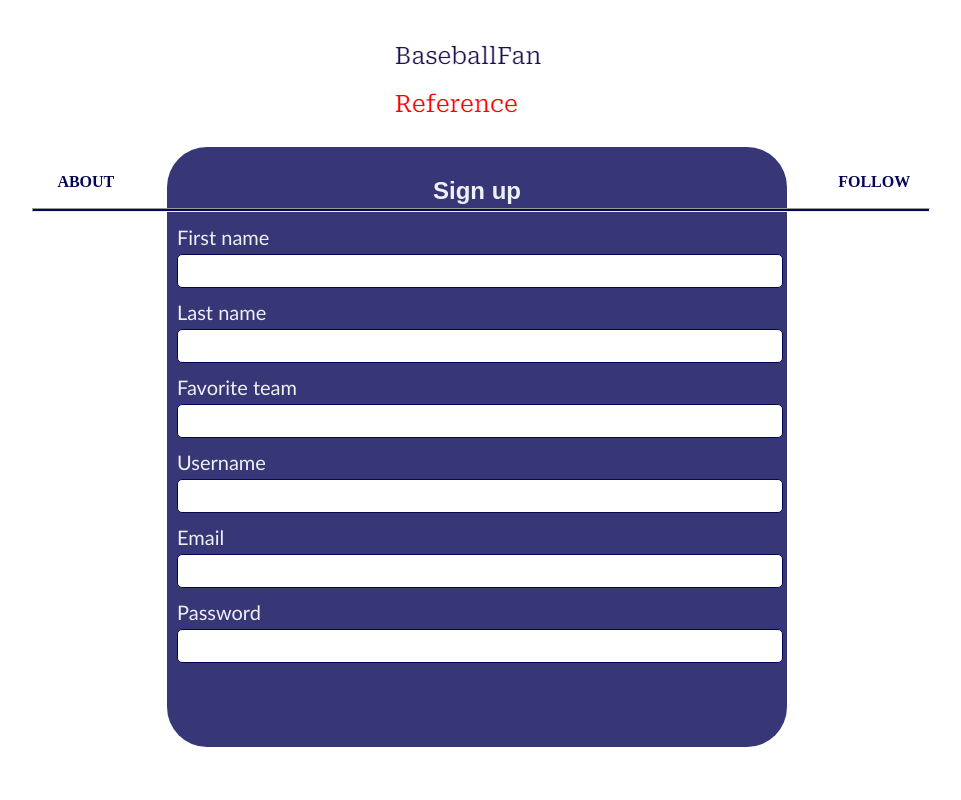
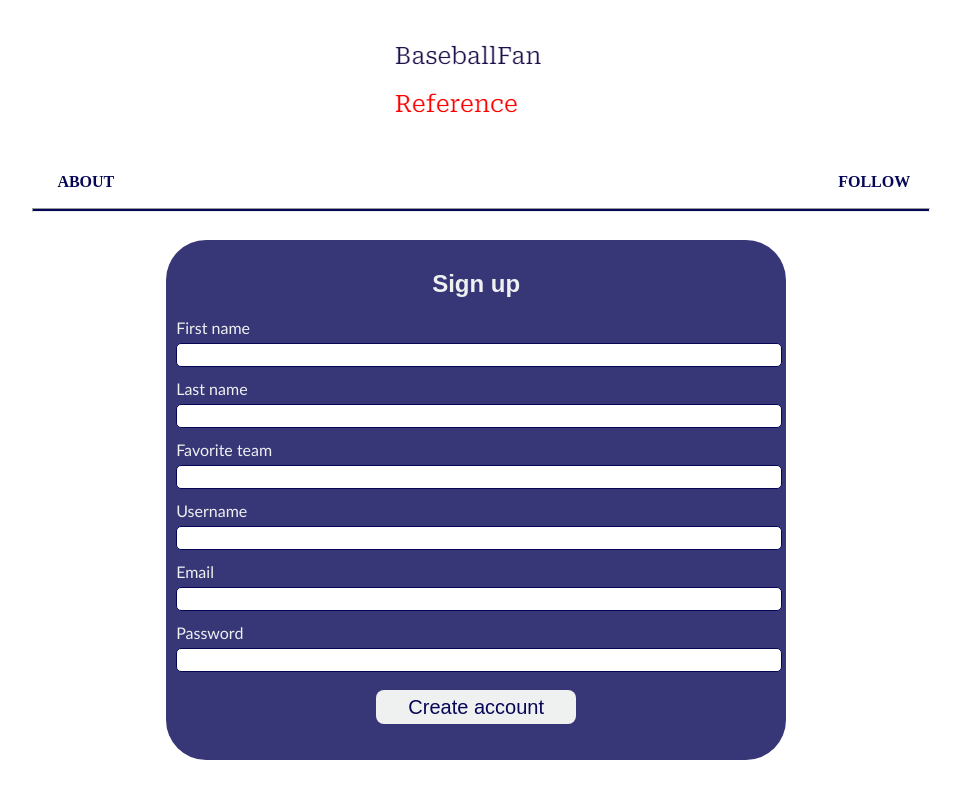
Before and after one commit to jcoteeeeee/BaseballFan-Reference, a React (Vite) app in the folder client/: page /signup in a window 1280 px wide. Shown: the top 800 px of the page, without its empty margins (173-1134 px from the left). Built offline with nearby package versions, Linux system fonts and the light colour scheme; no server answers.

Commit message:
fixed styling on the forms so they fit on page right

```diff
--- a/client/src/css/App.css
+++ b/client/src/css/App.css
@@ -89,7 +89,10 @@ hr {
  /*  ________________________________________________________ */
 /* For login */
 #login-container{
-    margin: auto;
+    /* margin: auto;  */
+    position: absolute;
+    left: 30.5%;
+    top: 30%;
     width: 500px;
     height: 370px;
 }
@@ -134,8 +137,8 @@ hr {
     font-size: 20px;
     border: none;
     border-radius: 8px;
-    top: 75%;
-    left: 43%;
+    top: 80%;
+    left: 33%;
     position: absolute;
 }
 
@@ -147,9 +150,12 @@ hr {
 /* for signup */
 
 #signup-container{
-    margin: auto;
+    /* margin: auto;   */
+    position: absolute;
+    left: 26.5%;
+    top: 30%;
     width: 600px;
-    height: 580px;
+    height: 500px;
 }
 
 #signup-form {
@@ -169,14 +175,14 @@ hr {
 
 .signup-label {
     font-family:'Gill Sans', 'Gill Sans MT', Calibri, 'Trebuchet MS', sans-serif;
-    font-size: 20px;
+    font-size: 16px;
     color: rgb(239, 240, 240);
     margin-bottom: 20px;
 }
 
 .signup-input {
     width: 100%;
-    height: 30px;
+    height: 20px;
     border-radius: 5px;
     border: 1px solid rgb(6, 6, 87);
     font-size: 16px;
@@ -192,8 +198,8 @@ hr {
     font-size: 20px;
     border: none;
     border-radius: 8px;
-    top: 115%;
-    left: 43%;
+    top: 90%;
+    left: 35%;
     position: absolute;
 }
 
@@ -205,7 +211,10 @@ hr {
 /* for addgame page and editgamepage */
 
 .game-container {
-    margin: auto;
+    /* margin: auto;     */
+    position: absolute;
+    left: 30.5%;
+    top: 29%;
     width: 500px;
     height: 400px;
 }
@@ -244,8 +253,8 @@ hr {
     font-size: 20px;
     border: none;
     border-radius: 20px;
-    top: 87%;
-    left: 43%;
+    top: 94%;
+    left: 34%;
     position: absolute;
 }
 
```
